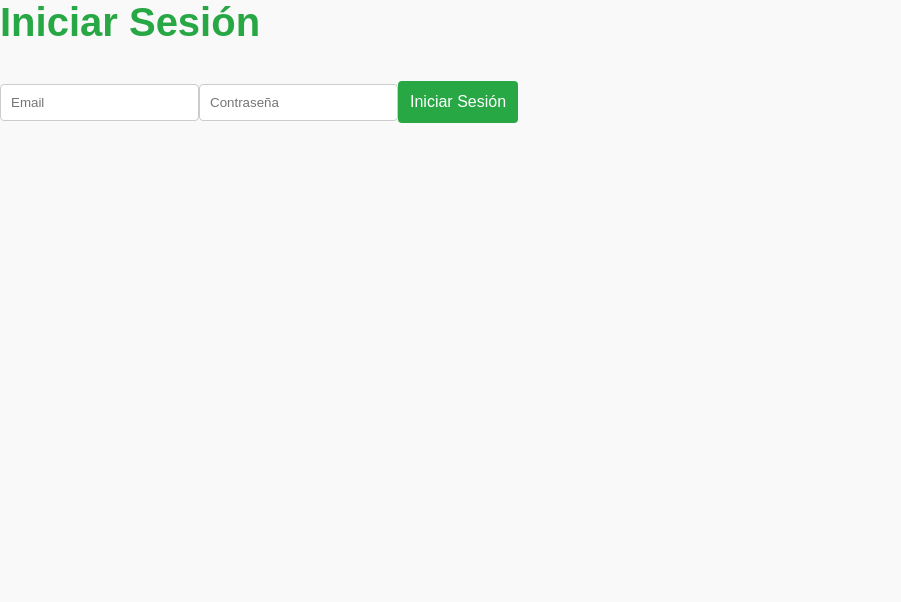
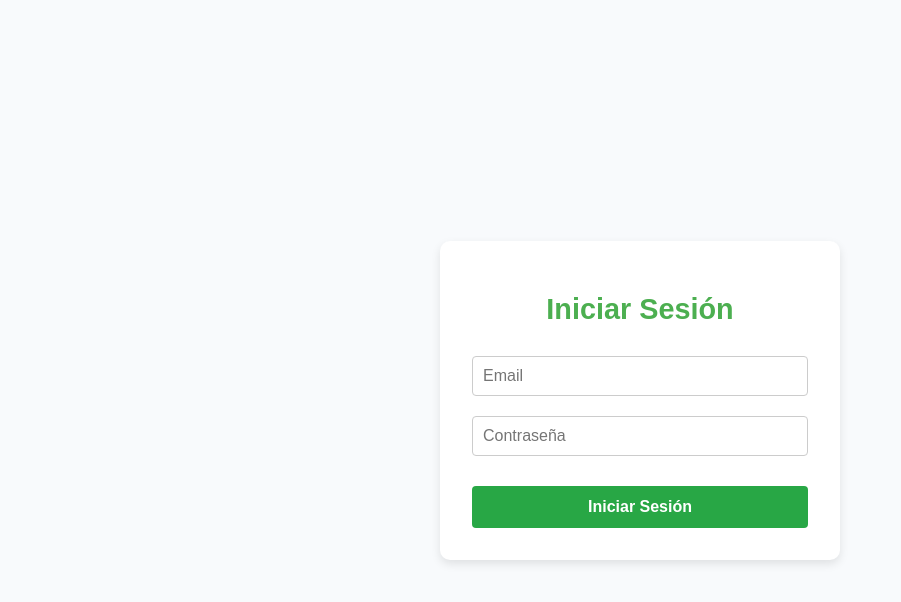
Before and after one commit to EngerDouglas/Frond-End-SISINVESTIGA-, a React (Create React App) app in the folder f-e-sisinvestga/: page /login in a window 1280 px wide. Shown: the top 602 px of the page, without its empty margins (0-901 px from the left). Built offline with nearby package versions, Linux system fonts and the light colour scheme.

Commit message:
Agregando alerts

```diff
--- a/f-e-sisinvestga/package.json
+++ b/f-e-sisinvestga/package.json
@@ -18,6 +18,8 @@
     "react-router-dom": "^6.26.2",
     "react-scripts": "5.0.1",
     "styled-components": "^6.1.13",
+    "sweetalert2": "^11.14.1",
+    "sweetalert2-react-content": "^5.0.7",
     "web-vitals": "^2.1.4"
   },
   "scripts": {
--- /dev/null
+++ b/f-e-sisinvestga/src/components/Comunes/AlertComponent.jsx
@@ -0,0 +1,45 @@
+import Swal from 'sweetalert2';
+import withReactContent from 'sweetalert2-react-content';
+
+// Inicializamos SweetAlert2 con el adaptador para React
+const MySwal = withReactContent(Swal);
+
+const AlertComponent = {
+  success: (message) => {
+    MySwal.fire({
+      icon: 'success',
+      title: '¡Éxito!',
+      text: message,
+      confirmButtonColor: '#28a745',
+    });
+  },
+
+  error: (message) => {
+    MySwal.fire({
+      icon: 'error',
+      title: 'Error',
+      text: message,
+      confirmButtonColor: '#d33',
+    });
+  },
+
+  info: (message) => {
+    MySwal.fire({
+      icon: 'info',
+      title: 'Información',
+      text: message,
+      confirmButtonColor: '#3085d6',
+    });
+  },
+
+  warning: (message) => {
+    MySwal.fire({
+      icon: 'warning',
+      title: 'Advertencia',
+      text: message,
+      confirmButtonColor: '#f39c12',
+    });
+  },
+};
+
+export default AlertComponent;
--- a/f-e-sisinvestga/src/components/auth/Login/Login.jsx
+++ b/f-e-sisinvestga/src/components/auth/Login/Login.jsx
@@ -1,10 +1,12 @@
-import React, { useState } from 'react';
-import { useDispatch, useSelector } from 'react-redux';
-import { loginUser, clearError } from '../../../features/auth/authSlice';
+import React, { useState, useEffect } from "react";
+import { useDispatch, useSelector } from "react-redux";
+import { loginUser, clearError } from "../../../features/auth/authSlice";
+import AlertComponent from "../../Comunes/AlertComponent";
+import "../../../css/componentes/Seguridad/Login.css";
 
 const Login = () => {
-    const [email, setEmail] = useState('');
-    const [password, setPassword] = useState('');
+  const [email, setEmail] = useState("");
+  const [password, setPassword] = useState("");
   const dispatch = useDispatch();
   const { user, role, error, status } = useSelector((state) => state.auth);
 
@@ -19,15 +21,31 @@ const Login = () => {
     dispatch(clearError());
   };
 
+	 // Mostrar alerta si hay error
+	useEffect(() => {
+    if (error) {
+      AlertComponent.error(error);
+    }
+  }, [error]);
+
+  // Mostrar alerta de éxito si el usuario está logueado
+  useEffect(() => {
+    if (user && !error) {
+      AlertComponent.success(`Bienvenido, ${user.nombre} ${user.apellido}. Rol: ${role}`);
+    }
+  }, [user, role, error]);
+
   return (
-        <div>
-            <form onSubmit={handleSubmit}>
+    <div className="login-container">
+      <form onSubmit={handleSubmit} className="login-form">
+        <h2>Iniciar Sesión</h2>
         <input
           type="email"
           value={email}
           onChange={(e) => setEmail(e.target.value)}
           placeholder="Email"
           required
+          className={error && error.includes("email") ? "input-error" : ""}
         />
         <input
           type="password"
@@ -35,26 +53,30 @@ const Login = () => {
           onChange={(e) => setPassword(e.target.value)}
           placeholder="Contraseña"
           required
+          className={error && error.includes("password") ? "input-error" : ""}
         />
         <button type="submit" className="submit-btn">
-                    {status === 'loading' ? 'Iniciando...' : 'Iniciar Sesión'}
+          {status === "loading" ? "Iniciando..." : "Iniciar Sesión"}
         </button>
-            </form>
 
+        {/* Mostrar mensajes de error incluyendo el caso de usuario deshabilitado */}
         {error && (
           <div className="error-message">
-                    {/* Convertir el error en string si es necesario */}
-                    <p>Error: {typeof error === 'string' ? error : 'Ocurrió un error inesperado'}</p>
+            <p>{error}</p>
             <button onClick={handleClearError}>Limpiar Error</button>
           </div>
         )}
-            {/* Mostrar datos del usuario cuando se ha iniciado sesión */}
+
+        {/* Mostrar mensaje de éxito si el usuario está logueado */}
         {user && (
-                <div className="user-info">
-                    <p>Bienvenido, {user.nombre}</p>
-                    {role && <p>Rol: {role}</p>}
+          <div className="success-message">
+            <p>
+              Bienvenido, {user.nombre} {user.apellido}
+            </p>
+            <p>Has iniciado sesión como {role}</p>
           </div>
         )}
+      </form>
     </div>
   );
 };
--- a/f-e-sisinvestga/src/components/auth/Register/Register.jsx
+++ b/f-e-sisinvestga/src/components/auth/Register/Register.jsx
@@ -1,41 +1,60 @@
-import React, { useState } from 'react';
-import '../../../css/componentes/Seguridad/Register.css';
-import Nav from '../../Comunes/Nav';
-import { postData } from '../../../services/apiServices';
+import React, { useState } from "react";
+import "../../../css/componentes/Seguridad/Register.css";
+import Nav from "../../Comunes/Nav";
+import AlertComponent from "../../Comunes/AlertComponent";
+import { postData } from "../../../services/apiServices";
 
 export default function Register() {
-    const [nombre, setNombre] = useState('');
-    const [apellido, setApellido] = useState('');
-    const [email, setEmail] = useState('');
-    const [password, setPassword] = useState('');
-    const [especializacion, setEspecializacion] = useState('');
-    const [responsabilidades, setResponsabilidades] = useState('');
+  const [nombre, setNombre] = useState("");
+  const [apellido, setApellido] = useState("");
+  const [email, setEmail] = useState("");
+  const [password, setPassword] = useState("");
+  const [especializacion, setEspecializacion] = useState("");
+  const [responsabilidades, setResponsabilidades] = useState("");
   const [responsabilidadesList, setResponsabilidadesList] = useState([]);
 
-    const handleSubmit = (e) => {
+  const handleSubmit = async (e) => {
+    e.preventDefault();
     try {
-          e.preventDefault();
-          postData('users/register', {
-          'nombre': nombre,
-          'apellido': apellido,
-          'email': email,
-          'password': password,
-          'especializacion': especializacion,
-          'responsabilidades': responsabilidadesList
+      await postData("users/register", {
+        nombre: nombre,
+        apellido: apellido,
+        email: email,
+        password: password,
+        especializacion: especializacion,
+        responsabilidades: responsabilidadesList,
       });
+
+      AlertComponent.success(
+        "El investigador ha sido registrado correctamente."
+      );
+
       resetForm();
     } catch (error) {
-          console.error('Error al registrarse', error)
+      if (error.response && error.response.data) {
+        // Verificamos si hay múltiples errores devueltos (por ejemplo, con express-validator)
+        const errorMessages = error.response.data.errors || [
+          error.response.data.error,
+        ];
+
+        // Mostramos cada error individual usando un alert de error
+        errorMessages.forEach((err) => AlertComponent.error(err.msg || err));
+      } else {
+        // Si no hay un error claro, mostramos un mensaje genérico
+        AlertComponent.error(
+          "Ocurrió un error durante el registro. Inténtalo de nuevo."
+        );
+      }
     }
   };
 
   const resetForm = () => {
-        setNombre('');
-        setApellido('');
-        setEmail('');
-        setPassword('');
-        setEspecializacion('');
-        setResponsabilidades('');
+    setNombre("");
+    setApellido("");
+    setEmail("");
+    setPassword("");
+    setEspecializacion("");
+    setResponsabilidades("");
     setResponsabilidadesList([]);
   };
 
@@ -43,7 +62,7 @@ export default function Register() {
     e.preventDefault();
     if (responsabilidades) {
       setResponsabilidadesList([...responsabilidadesList, responsabilidades]);
-            setResponsabilidades('');
+      setResponsabilidades("");
     }
   };
 
@@ -100,21 +119,27 @@ export default function Register() {
               value={responsabilidades}
               onChange={(e) => setResponsabilidades(e.target.value)}
             />
-                    <button onClick={addResponsabilidad} type="button">Agregar</button>
+            <button onClick={addResponsabilidad} type="button">
+              Agregar
+            </button>
           </div>
           <ul className="responsabilidades-list">
             {responsabilidadesList.map((resp, index) => (
               <li key={index}>
                 {resp}
-                            <button onClick={() => removeResponsabilidad(index)} type="button" className="remove-btn">Eliminar</button>
+                <button
+                  onClick={() => removeResponsabilidad(index)}
+                  type="button"
+                  className="remove-btn"
+                >
+                  Eliminar
+                </button>
               </li>
             ))}
           </ul>
           <button type="submit">Registrar Investigador</button>
         </form>
       </div>
-
     </>
-
   );
 }
--- /dev/null
+++ b/f-e-sisinvestga/src/css/componentes/Seguridad/Login.css
@@ -0,0 +1,147 @@
+* {
+  box-sizing: border-box;
+}
+
+body {
+  margin: 0;
+  font-family: 'Segoe UI', Tahoma, Geneva, Verdana, sans-serif;
+  background-color: #f0f4f8;
+}
+
+.login-container {
+  display: flex;
+  flex-direction: column;
+  align-items: center;
+  justify-content: center;
+  min-height: 100vh;
+  padding: 20px;
+  background-color: #f8fafc;
+}
+
+h2 {
+  margin-bottom: 20px;
+  color: #333;
+  text-align: center;
+  font-size: 1.8rem;
+  font-weight: 600;
+  animation: fadeIn 0.5s ease-in-out;
+}
+
+.login-form {
+  background-color: white;
+  border-radius: 10px;
+  box-shadow: 0 4px 10px rgba(0, 0, 0, 0.1);
+  padding: 2rem;
+  width: 100%;
+  max-width: 400px;
+  animation: slideIn 0.5s ease-in-out;
+  text-align: center;
+}
+
+.form-group {
+  margin-bottom: 1.5rem;
+}
+
+label {
+  margin-bottom: 5px;
+  display: block;
+  color: #555;
+  font-weight: 500;
+}
+
+input {
+  width: 100%;
+  padding: 0.75rem;
+  border: 1px solid #ddd;
+  border-radius: 8px;
+  font-size: 1rem;
+  margin-bottom: 1rem;
+  transition: border 0.3s, box-shadow 0.3s;
+}
+
+input:focus {
+  border-color: #4caf50;
+  box-shadow: 0 0 5px rgba(76, 175, 80, 0.4);
+  outline: none;
+}
+
+.error {
+  color: red;
+  margin-bottom: 10px;
+}
+
+.submit-btn {
+  background-color: #4caf50;
+  color: white;
+  border: none;
+  border-radius: 8px;
+  padding: 0.75rem;
+  width: 100%;
+  cursor: pointer;
+  font-size: 1.2rem;
+  font-weight: 600;
+  transition: background-color 0.3s, box-shadow 0.3s;
+}
+
+.submit-btn:hover {
+  background-color: #45a049;
+  box-shadow: 0 4px 6px rgba(0, 0, 0, 0.1);
+}
+
+/* Mensajes de éxito */
+.success-message {
+  background-color: #d4edda;
+  color: #155724;
+  padding: 1rem;
+  margin-top: 1rem;
+  border-radius: 8px;
+  font-weight: 500;
+  text-align: center;
+}
+
+/* Mensajes de error */
+.error-message {
+  background-color: #f8d7da;
+  color: #721c24;
+  padding: 1rem;
+  margin-top: 1rem;
+  border-radius: 8px;
+  font-weight: 500;
+  text-align: center;
+}
+
+/* Campo con error */
+.input-error {
+  border-color: #dc3545;
+  box-shadow: 0 0 5px rgba(220, 53, 69, 0.4);
+}
+
+/* Contenedor principal */
+.user-info {
+  margin-top: 1rem;
+  padding: 1rem;
+  background-color: #e9ecef;
+  border-radius: 8px;
+  font-size: 1.1rem;
+}
+
+/* Animaciones */
+@keyframes fadeIn {
+  from {
+    opacity: 0;
+  }
+  to {
+    opacity: 1;
+  }
+}
+
+@keyframes slideIn {
+  from {
+    transform: translateY(-20px);
+    opacity: 0;
+  }
+  to {
+    transform: translateY(0);
+    opacity: 1;
+  }
+}
--- a/f-e-sisinvestga/src/css/views/Seguridad/Login.css
+++ /dev/null
@@ -1,95 +0,0 @@
-* {
-    box-sizing: border-box;
-}
-
-body {
-    margin: 0;
-    font-family: Arial, sans-serif;
-    background-color: #f0f4f8;
-}
-
-.login-container {
-    display: flex;
-    flex-direction: column;
-    align-items: center;
-    justify-content: center;
-    min-height: 100vh;
-    padding: 20px;
-}
-
-h2 {
-    margin-bottom: 20px;
-    color: #333;
-    animation: fadeIn 0.5s ease-in-out;
-}
-
-.login-form {
-    background-color: white;
-    border-radius: 8px;
-    box-shadow: 0 4px 10px rgba(0, 0, 0, 0.1);
-    padding: 20px;
-    width: 100%;
-    max-width: 400px;
-    animation: slideIn 0.5s ease-in-out;
-}
-
-.form-group {
-    margin-bottom: 15px;
-}
-
-label {
-    margin-bottom: 5px;
-    display: block;
-    color: #555;
-}
-
-input {
-    width: 100%;
-    padding: 10px;
-    border: 1px solid #ddd;
-    border-radius: 4px;
-    transition: border 0.3s;
-}
-
-input:focus {
-    border-color: #4CAF50;
-}
-
-.error {
-    color: red;
-    margin-bottom: 10px;
-}
-
-.submit-btn {
-    background-color: #4CAF50;
-    color: white;
-    border: none;
-    border-radius: 4px;
-    padding: 10px;
-    cursor: pointer;
-    transition: background-color 0.3s;
-}
-
-.submit-btn:hover {
-    background-color: #45a049;
-}
-
-@keyframes fadeIn {
-    from {
-        opacity: 0;
-    }
-    to {
-        opacity: 1;
-    }
-}
-
-@keyframes slideIn {
-    from {
-        transform: translateY(-20px);
-        opacity: 0;
-    }
-    to {
-        transform: translateY(0);
-        opacity: 1;
-    }
-}
--- a/f-e-sisinvestga/src/views/Seguridad/LoginPage.jsx
+++ b/f-e-sisinvestga/src/views/Seguridad/LoginPage.jsx
@@ -4,7 +4,6 @@ import Login from "../../components/auth/Login/Login";
 const LoginPage = () => {
   return (
       <div className="login-page">
-          <h1>Iniciar Sesión</h1>
           <Login />
       </div>
   );
```
Also changed, not shown: f-e-sisinvestga/src/features/auth/authSlice.jsx (+9 -1 lines), 1 other file (tests, documents, lock files or other folders). Lines whose indentation alone changed are shown as unchanged.
